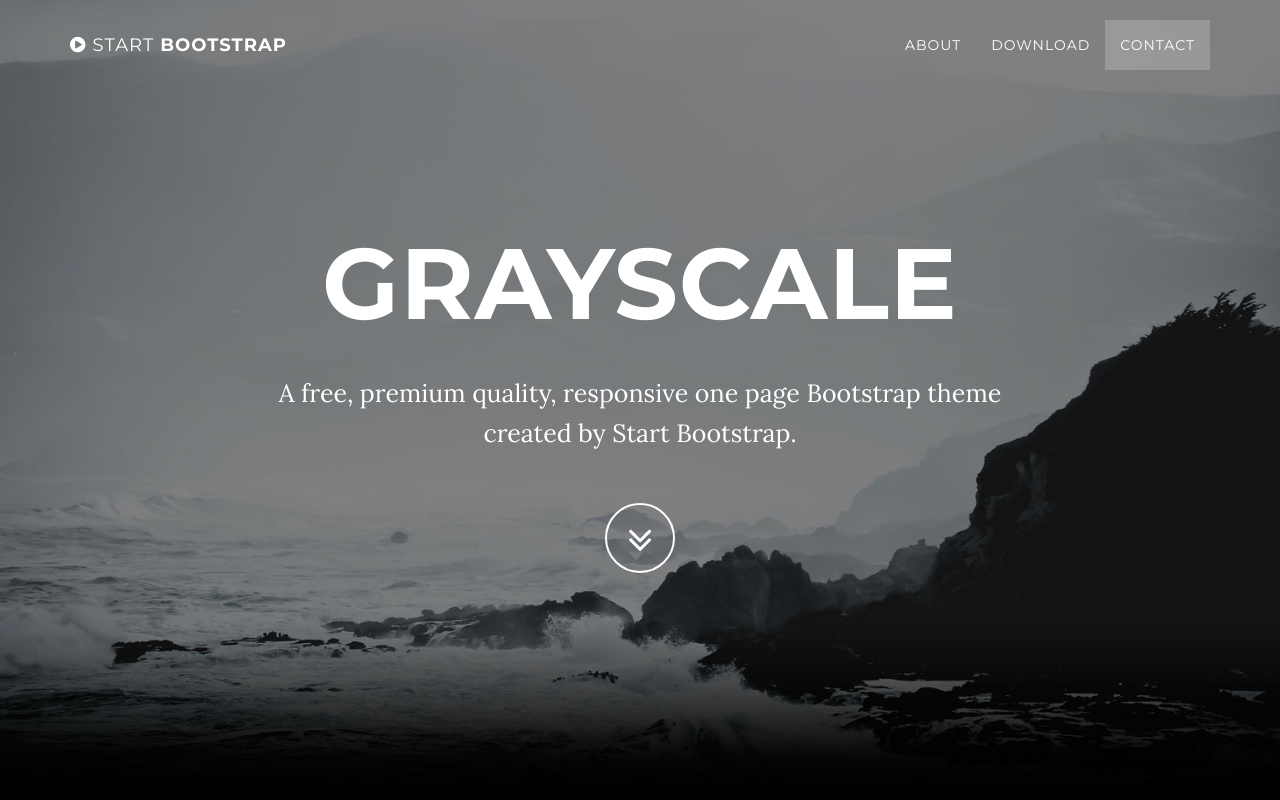
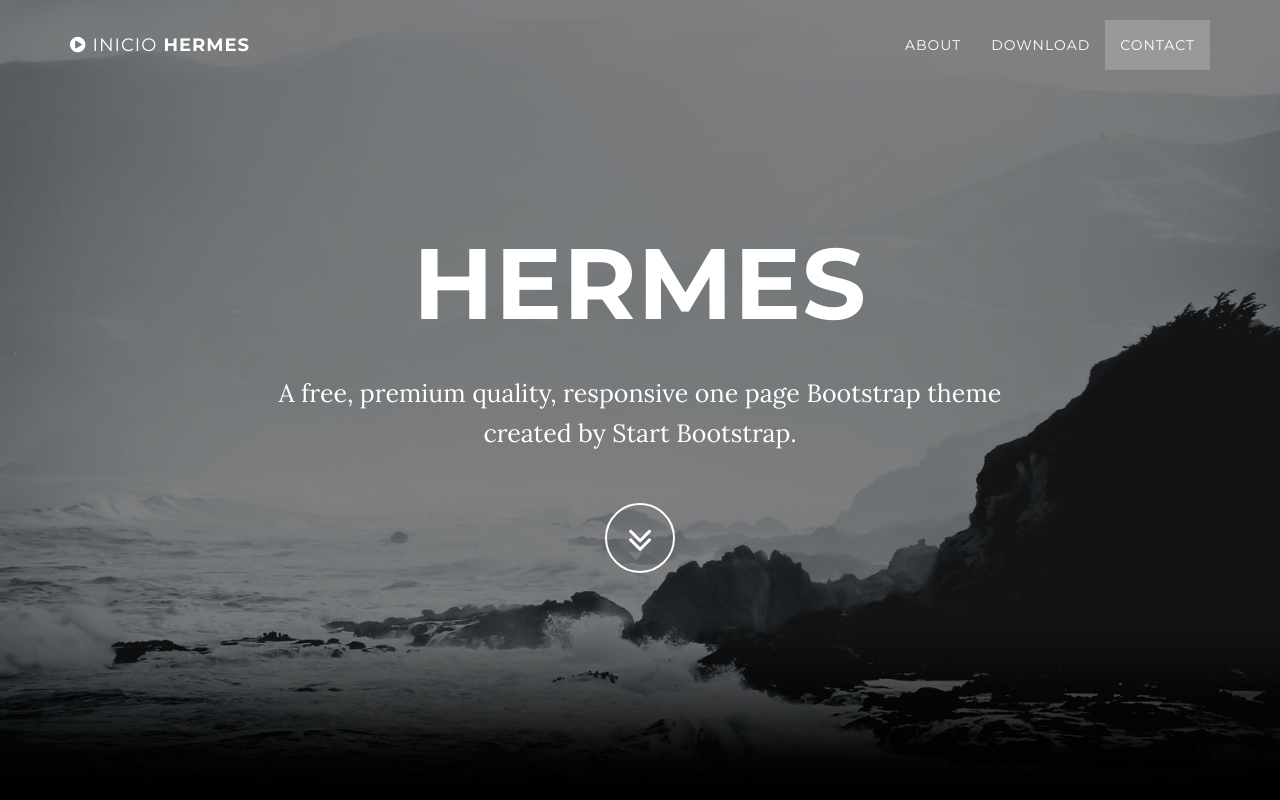
Before and after one commit to DeathscytheH/grayscaleGithub, a plain HTML site: page index.html in a window 1280 px wide. Shown: the top 800 px of the page. Drawn offline with nearby package versions, Linux system fonts and the light colour scheme; some packages are replaced by stand-ins of ours.

Commit message:
CAMBIO 1

```diff
--- a/index.html
+++ b/index.html
@@ -31,7 +31,7 @@
                     <i class="fa fa-bars"></i>
                 </button>
                 <a class="navbar-brand" href="#page-top">
-                    <i class="fa fa-play-circle"></i>  <span class="light">Start</span> Bootstrap
+                    <i class="fa fa-play-circle"></i>  <span class="light">INICIO</span> HERMES
                 </a>
             </div>
 
@@ -63,7 +63,7 @@
             <div class="container">
                 <div class="row">
                     <div class="col-md-8 col-md-offset-2">
-                        <h1 class="brand-heading">Grayscale</h1>
+                        <h1 class="brand-heading">HERMES</h1>
                         <p class="intro-text">A free, premium quality, responsive one page Bootstrap theme created by Start Bootstrap.</p>
                         <div class="page-scroll">
                             <a href="#about" class="btn btn-circle">
```
